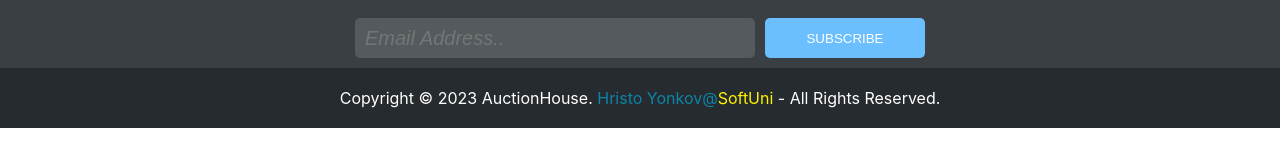
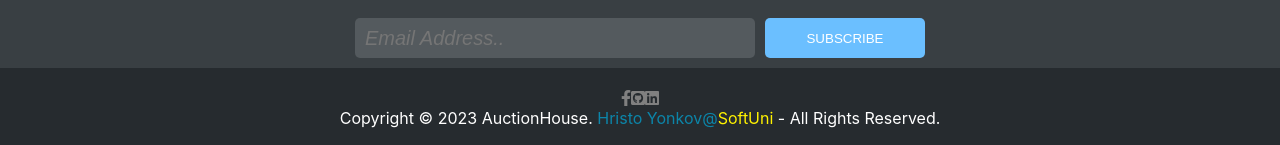
Before and after one commit to HristoYonkov/Auction-House-ExamProject, a React (Create React App) app in the folder Auction-House/auction-house/: page / in a window 1280 px wide. Shown: the part 728-873 px from the top of the page. Built offline with nearby package versions, Linux system fonts and the light colour scheme.

Commit message:
update footer

```diff
--- a/Auction-House/auction-house/src/components/footer/Footer.js
+++ b/Auction-House/auction-house/src/components/footer/Footer.js
@@ -1,6 +1,7 @@
 import { useState } from 'react';
 
 import './Footer.css';
+import { Link } from 'react-router-dom';
 // import { Link } from 'react-router-dom';
 
 export const Footer = () => {
@@ -87,7 +88,17 @@ export const Footer = () => {
                 </article>
             </section> */}
 
-            <footer>Copyright © 2023 AuctionHouse. <span>Hristo Yonkov@</span><span id='sf-logo'>SoftUni</span> - All Rights Reserved.</footer>
+            <footer>
+                <div className="footer-icons">
+                    <Link to="https://www.facebook.com/profile.php?id=100010592597191"><i class="fa-brands fa-facebook-f"></i></ Link>
+                    <Link to="https://github.com/2HEADSs"><i className="fa-brands fa-square-github"></i></Link>
+                    <Link to="https://www.linkedin.com/in/pavel-dimitrov-b6a503229/"><i className="fa-brands fa-linkedin"></i></Link>
+                </div>
+                <div>
+                    Copyright © 2023 AuctionHouse. <span>Hristo Yonkov@</span><span id='sf-logo'>SoftUni</span> - All Rights Reserved.
+                </div>
+                <div className='footer-divider'></div>
+            </footer>
         </div>
     );
 }
```
